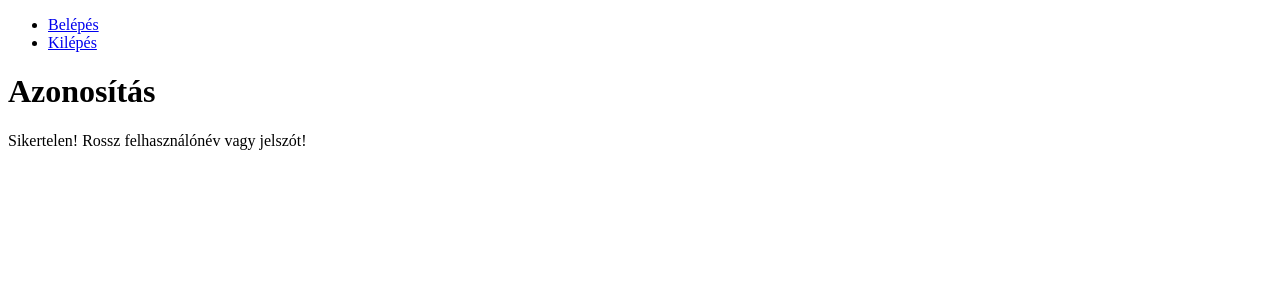
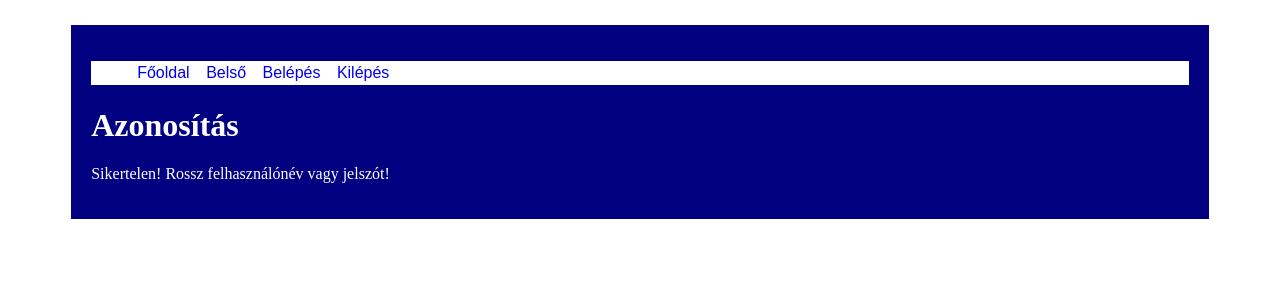
Before and after one commit to janos01/esti2020PHP, a PHP site: page /auth.php in a window 1280 px wide. Shown: the top 300 px of the page. Run offline with PHP 8.4, Linux system fonts and the light colour scheme; data that the repository does not hold is empty.

Commit message:
CSS hozzáadva

```diff
--- /dev/null
+++ b/zoldzrt/src/css/style.css
@@ -0,0 +1,53 @@
+
+#container {
+  background-color: navy;
+  margin: 2% 5%;
+  padding: 20px;
+  color: white;
+}
+
+fieldset label {
+  display: inline-block;
+  width: 120px;
+}
+
+fieldset input {
+  margin-bottom: 2px;
+}
+
+fieldset {
+  border-radius: 5px;
+  font-family: sans-serif;
+}
+
+fieldset legend {
+  background-color: #000050;
+  padding: 5px;
+  border-radius: 5px;
+  box-shadow: 5px 5px 15px white;
+}
+
+/* -------------------------------  */
+/* -------------- Menü ------------*/
+
+#menu ul {
+  list-style-type: none;
+  font-family: sans-serif;
+  background-color: white;
+  color: navy;
+}
+
+#menu ul li {
+  display: inline-block;
+  padding: 3px;
+}
+
+#menu ul li a {
+  text-decoration: none;
+  padding: 3px;
+}
+
+#menu ul li a:hover {
+  background-color: green;
+  color: white;
+}
--- a/zoldzrt/src/templates/head.tpl
+++ b/zoldzrt/src/templates/head.tpl
@@ -3,6 +3,7 @@
 <head>
   <meta charset="utf-8">
   <title>Zöld Zrt</title>
+  <link rel="stylesheet" href="css/style.css">
 </head>
 <body>
 
@@ -11,6 +12,12 @@
     <div id="menu">
       <ul>
         <li>
+          <a href="index.php">Főoldal</a>
+        </li>
+        <li>
+          <a href="internal.php">Belső</a>
+        </li>
+        <li>
           <a href="login.php">Belépés</a>
         </li>
         <li>
```
